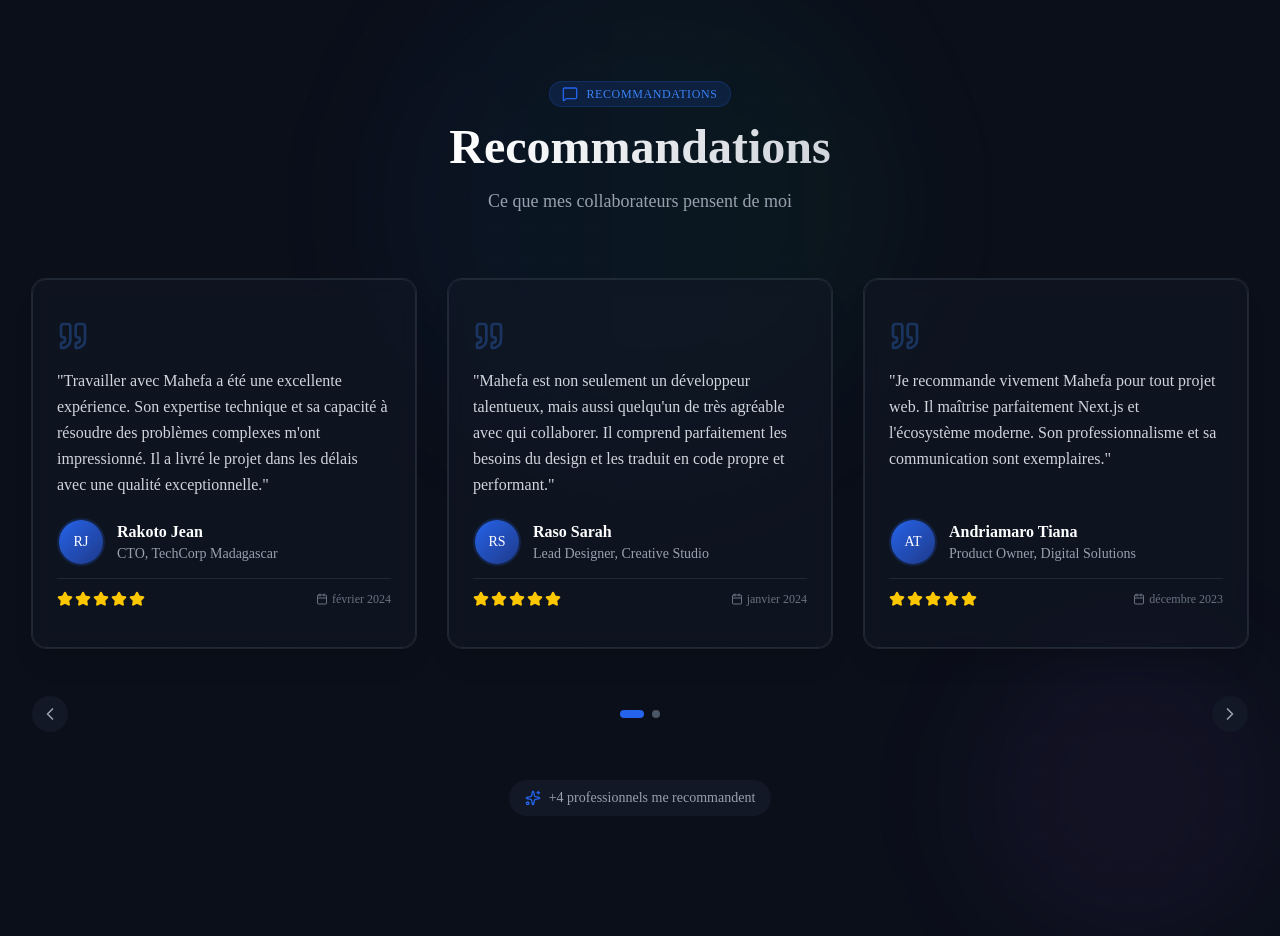
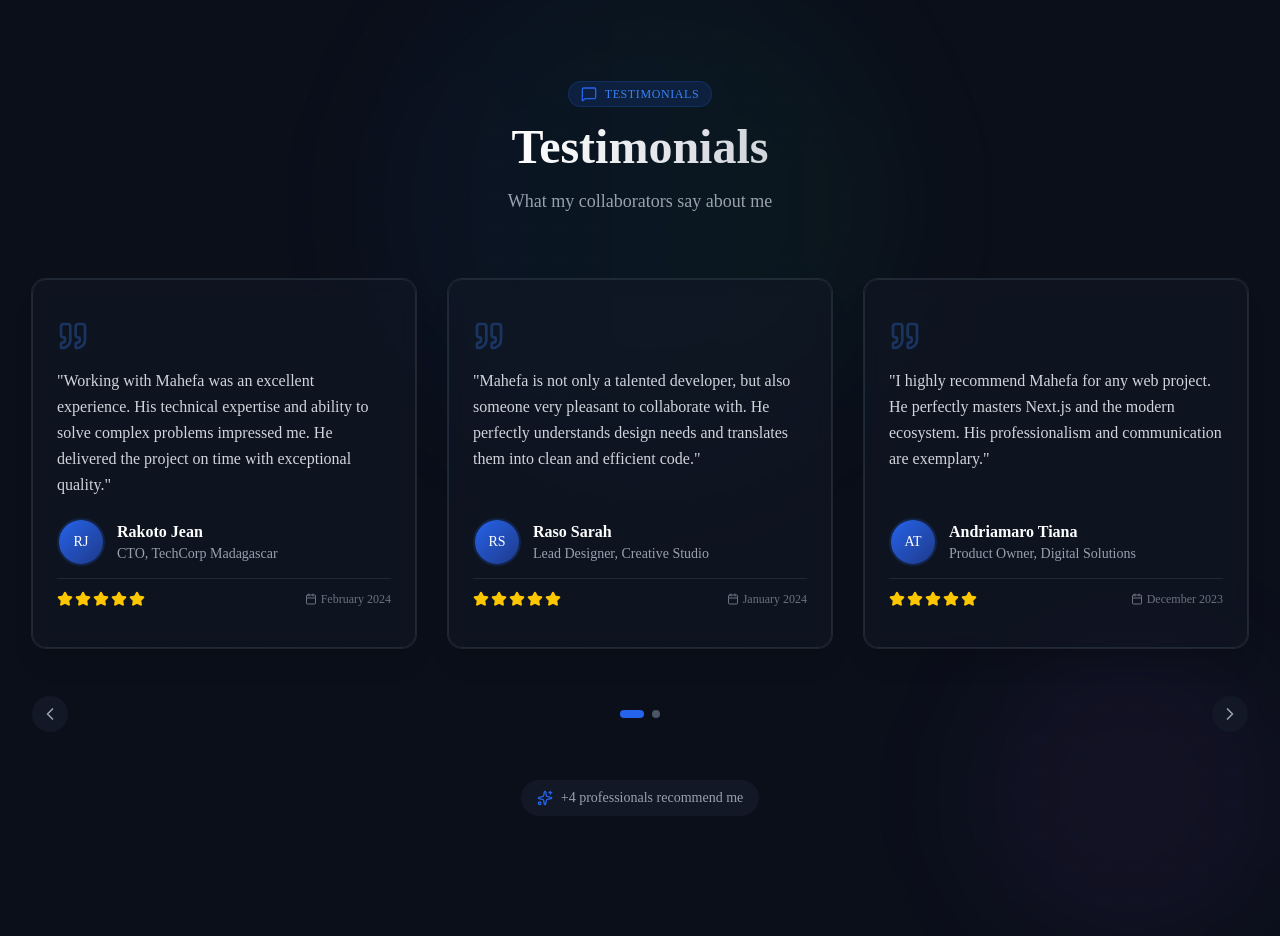
Before and after one commit to MahefaNant/portfolio-pro, a Next.js app: page / in a window 1280 px wide. Shown: the part 3480-4416 px from the top of the page. Built offline with nearby package versions, Linux system fonts and the light colour scheme; no server answers.

Commit message:
feat(translation): implement transalation in testimonials section

```diff
--- a/app/(public)/(home)/components/Testimonials.tsx
+++ b/app/(public)/(home)/components/Testimonials.tsx
@@ -1,4 +1,3 @@
-// components/sections/testimonials.tsx
 "use client";
 
 import { useInView } from "framer-motion";
@@ -15,22 +14,20 @@ import { useEffect, useRef, useState } from "react";
 
 import { Avatar, AvatarFallback, AvatarImage } from "@/components/ui/avatar";
 import { Card, CardContent } from "@/components/ui/card";
+import { useLocale, useTranslations } from "next-intl";
 
 // Données temporaires
 const testimonialsData = {
-  title: { fr: "Recommandations", en: "Testimonials" },
-  subtitle: {
-    fr: "Ce que mes collaborateurs pensent de moi",
-    en: "What my collaborators say about me",
-  },
   testimonials: [
     {
       id: "1",
       name: "Rakoto Jean",
       role: "CTO, TechCorp Madagascar",
       avatar: "",
-      content:
+      contentFr:
         "Travailler avec Mahefa a été une excellente expérience. Son expertise technique et sa capacité à résoudre des problèmes complexes m'ont impressionné. Il a livré le projet dans les délais avec une qualité exceptionnelle.",
+      contentEn:
+        "Working with Mahefa was an excellent experience. His technical expertise and ability to solve complex problems impressed me. He delivered the project on time with exceptional quality.",
       rating: 5,
       date: "2024-02-15",
     },
@@ -39,8 +36,10 @@ const testimonialsData = {
       name: "Raso Sarah",
       role: "Lead Designer, Creative Studio",
       avatar: "",
-      content:
+      contentFr:
         "Mahefa est non seulement un développeur talentueux, mais aussi quelqu'un de très agréable avec qui collaborer. Il comprend parfaitement les besoins du design et les traduit en code propre et performant.",
+      contentEn:
+        "Mahefa is not only a talented developer, but also someone very pleasant to collaborate with. He perfectly understands design needs and translates them into clean and efficient code.",
       rating: 5,
       date: "2024-01-20",
     },
@@ -49,8 +48,10 @@ const testimonialsData = {
       name: "Andriamaro Tiana",
       role: "Product Owner, Digital Solutions",
       avatar: "",
-      content:
+      contentFr:
         "Je recommande vivement Mahefa pour tout projet web. Il maîtrise parfaitement Next.js et l'écosystème moderne. Son professionnalisme et sa communication sont exemplaires.",
+      contentEn:
+        "I highly recommend Mahefa for any web project. He perfectly masters Next.js and the modern ecosystem. His professionalism and communication are exemplary.",
       rating: 5,
       date: "2023-12-10",
     },
@@ -59,8 +60,10 @@ const testimonialsData = {
       name: "Ravelo Michael",
       role: "CEO, Startup Innov",
       avatar: "",
-      content:
+      contentFr:
         "Mahefa a développé notre plateforme e-commerce de A à Z. Le résultat est bluffant : rapide, sécurisé et très intuitif. Un vrai partenaire technique de confiance.",
+      contentEn:
+        "Mahefa developed our e-commerce platform from A to Z. The result is stunning: fast, secure, and very intuitive. A true trusted technical partner.",
       rating: 5,
       date: "2023-11-05",
     },
@@ -93,6 +96,7 @@ function TestimonialCard({
   testimonial: (typeof testimonialsData.testimonials)[0];
   index: number;
 }) {
+  const locale = useLocale();
   const ref = useRef(null);
   const isInView = useInView(ref, { once: true, margin: "-100px" });
 
@@ -107,7 +111,7 @@ function TestimonialCard({
   // Formater la date
   const formatDate = (dateStr: string) => {
     const date = new Date(dateStr);
-    return new Intl.DateTimeFormat("fr-FR", {
+    return new Intl.DateTimeFormat(locale, {
       month: "long",
       year: "numeric",
     }).format(date);
@@ -132,7 +136,7 @@ function TestimonialCard({
 
           {/* Contenu */}
           <p className="text-sm sm:text-base text-gray-600 dark:text-gray-300 mb-5 leading-relaxed flex-1">
-            "{testimonial.content}"
+            "{locale === "fr" ? testimonial.contentFr : testimonial.contentEn}"
           </p>
 
           {/* Auteur */}
@@ -171,6 +175,8 @@ function TestimonialCard({
 }
 
 export function Testimonials() {
+  const t = useTranslations("Home.Testimonials");
+  const locale = useLocale();
   const [currentIndex, setCurrentIndex] = useState(0);
   const [isMobile, setIsMobile] = useState(false);
   const [isTablet, setIsTablet] = useState(false);
@@ -238,16 +244,16 @@ export function Testimonials() {
           <div className="inline-flex items-center gap-2 px-3 py-1 rounded-full bg-[#2563EB]/10 dark:bg-[#2563EB]/15 border border-[#2563EB]/20 mb-4">
             <MessageSquare className="h-3 w-3 sm:h-4 sm:w-4 text-[#2563EB]" />
             <span className="text-[10px] sm:text-xs font-medium text-[#2563EB] dark:text-[#3B82F6] uppercase tracking-wider">
-              {testimonialsData.title.fr}
+              {t("title")}
             </span>
           </div>
           <h2 className="text-2xl sm:text-3xl lg:text-4xl xl:text-5xl font-bold mb-3 sm:mb-4">
             <span className="bg-gradient-to-r from-gray-900 to-gray-700 dark:from-white dark:to-gray-300 bg-clip-text text-transparent">
-              {testimonialsData.title.fr}
+              {t("title")}
             </span>
           </h2>
           <p className="text-sm sm:text-base lg:text-lg text-gray-600 dark:text-gray-400">
-            {testimonialsData.subtitle.fr}
+            {t("subtitle")}
           </p>
         </div>
 
@@ -306,7 +312,7 @@ export function Testimonials() {
           <div className="inline-flex items-center gap-2 px-4 py-2 rounded-full bg-gray-100 dark:bg-[#121826]">
             <Sparkles className="h-4 w-4 text-[#2563EB]" />
             <span className="text-xs sm:text-sm text-gray-600 dark:text-gray-400">
-              +{testimonials.length} professionnels me recommandent
+              +{testimonials.length} {t("recommendations")}
             </span>
           </div>
         </div>
--- a/messages/en/home.json
+++ b/messages/en/home.json
@@ -22,6 +22,11 @@
       "title": "Featured Projects",
       "subtitle": "Some of my proudest work",
       "seeProjects": "See all projects"
+    },
+    "Testimonials": {
+      "title": "Testimonials",
+      "subtitle": "What my collaborators say about me",
+      "recommendations": "professionals recommend me"
     }
   }
 }
--- a/messages/fr/home.json
+++ b/messages/fr/home.json
@@ -22,6 +22,11 @@
       "title": "Projets Récents",
       "subtitle": "Quelques réalisations dont je suis fier",
       "seeProjects": "Voir tous les projets"
+    },
+    "Testimonials": {
+      "title": "Recommandations",
+      "subtitle": "Ce que mes collaborateurs pensent de moi",
+      "recommendations": "professionnels me recommandent"
     }
   }
 }
```
